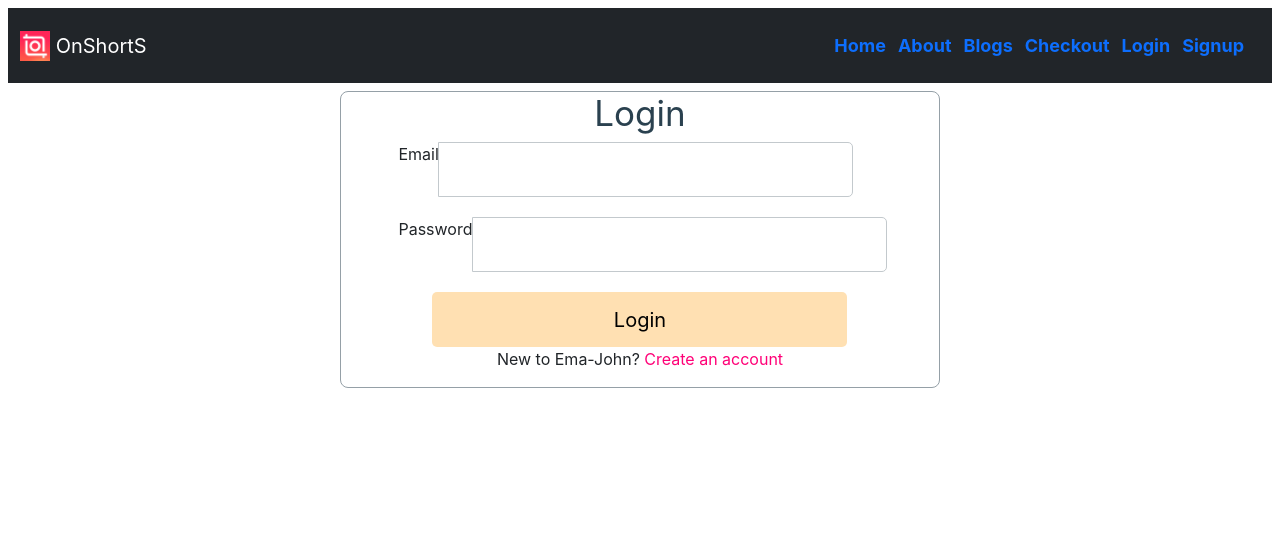
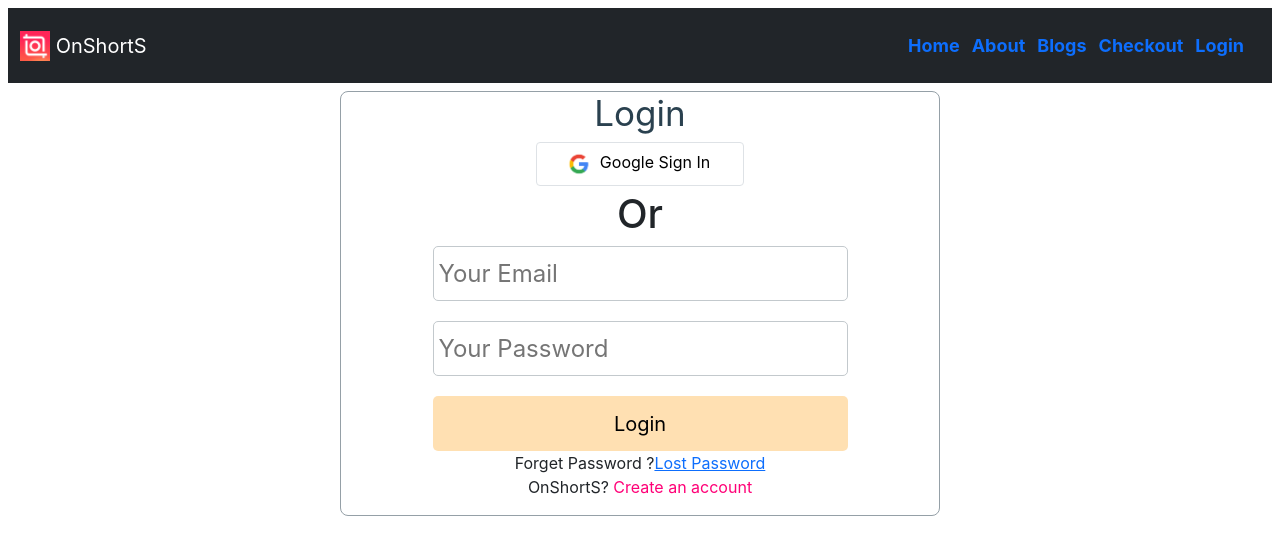
Before and after one commit to shohidmax/firebase_auth, a React (Create React App) app: page /Login in a window 1280 px wide. Shown: the top 554 px of the page. Built offline with nearby package versions, Linux system fonts and the light colour scheme; no server answers.

Commit message:
login with google compleater

```diff
--- a/src/component/Bannar/Bannar.js
+++ b/src/component/Bannar/Bannar.js
@@ -46,7 +46,7 @@
               <p>
               Make a Memorable day By Wedding photography.
               </p>
-              <Link to='../#service' className="btn btn-primary">Book Now</Link>
+              <Link to="../Checkout" className="btn btn-primary">Book Now</Link>
             </div>
           </div>
           <div className="carousel-item">
@@ -56,7 +56,7 @@
               <p>
               Make you as a Profesonal Model Artist By Model Photography.
               </p>
-              <button className="btn btn-primary">Book Now</button>
+              <Link to="../Checkout" className="btn btn-primary">Book Now</Link>
             </div>
           </div>
           <div className="carousel-item">
@@ -66,7 +66,8 @@
               <p>
               Make a Memorable day With Birthday photography.
               </p>
-              <button className="btn btn-primary">Book Now</button>
+
+              <Link to="../Checkout" className="btn btn-primary">Book Now</Link>
             </div>
           </div>
           <div className="carousel-item">
@@ -76,7 +77,7 @@
               <p>
                 It's Awsome to make A Memorible Day.
               </p>
-              <button className="btn btn-primary">Book Now</button>
+              <Link to="../Checkout" className="btn btn-primary">Book Now</Link>
             </div>
           </div>
         </div>
--- a/src/component/Checkout/Checkout.js
+++ b/src/component/Checkout/Checkout.js
@@ -3,7 +3,7 @@
 const Checkout = () => {
     return (
         <div>
-
+            <h1>this is checkout page</h1>
         </div>
     );
 };
--- a/src/component/Header/Header.js
+++ b/src/component/Header/Header.js
@@ -1,6 +1,6 @@
 import React from "react";
-import './Header.css';
-import { Container, Navbar } from "react-bootstrap";
+import "./Header.css";
+import { Container, Nav, Navbar } from "react-bootstrap";
 import { Link } from "react-router-dom";
 import logo from "../../image/logo.png";
 import auth from "../../firebase.init";
@@ -8,15 +8,12 @@
 import { signOut } from "firebase/auth";
 
 const Header = () => {
-
   const [user] = useAuthState(auth);
   console.log(user);
 
-  const handleSignOut = () =>{
-      signOut(auth);
-  }
-
-
+  const handleSignOut = () => {
+    signOut(auth);
+  };
 
   return (
     <div className="p-1 m-1 cnav1 ">
@@ -24,7 +21,7 @@
         <div>
           <Navbar bg="dark" variant="dark">
             <Container>
-              <Navbar.Brand href="#home">
+              <Navbar.Brand href="../Home">
                 <img
                   alt=""
                   src={logo}
@@ -35,18 +32,22 @@
                 OnShortS
               </Navbar.Brand>
             </Container>
+            <Container>
+
+              <Nav className="me-auto">
+
+              </Nav>
+            </Container>
             <div className="cnav m-3 ">
-              <Link to="home">home</Link>
+            <Link to="home">home</Link>
               <Link to="About">About</Link>
               <Link to="Blogs">Blogs</Link>
               <Link to="Checkout">Checkout</Link>
-              {
-                    user ?
-
-                    <button onClick={handleSignOut}>Log out</button>
-                    :
-                    <Link to="/Login">Login</Link>}
-              <Link to="Signup">Signup</Link>
+              {user ? (
+                <button onClick={handleSignOut}>Log out</button>
+              ) : (
+                <Link to="/Login">Login</Link>
+              )}
             </div>
           </Navbar>
         </div>
--- /dev/null
+++ b/src/component/Login/GoogleSignin.js
@@ -0,0 +1,34 @@
+import React from 'react';
+import logo from '../../image/google.png';
+import { useSignInWithGoogle } from 'react-firebase-hooks/auth';
+import auth from '../../firebase.init';
+const GoogleSignin = () => {
+    const [signInWithGoogle, user, loading, error] = useSignInWithGoogle(auth);
+
+  if (error) {
+    return (
+      <div>
+        <p>Error: {error.message}</p>
+      </div>
+    );
+  }
+  if (loading) {
+    return <p>Loading...</p>;
+  }
+  if (user) {
+    return (
+      <div>
+        <p >Successfully Loged</p>
+      </div>
+    );
+  }
+
+    return (
+        <div className=' btn bg-succes w-50 mx-auto border'>
+            <img style={{width: "30px"}} src={logo} alt="" />
+            <button onClick={() => signInWithGoogle()} style={{ background:"border-box"}} className='border-0'>Google Sign In</button>
+        </div>
+    );
+};
+
+export default GoogleSignin;
--- a/src/component/Login/Login.js
+++ b/src/component/Login/Login.js
@@ -2,6 +2,7 @@
 import { useSignInWithEmailAndPassword } from 'react-firebase-hooks/auth';
 import { Link, useLocation, useNavigate } from 'react-router-dom';
 import auth from '../../firebase.init';
+import GoogleSignin from './GoogleSignin';
 import './Login.css';
 
 const Login = () => {
@@ -39,14 +40,16 @@
         <div className='form-container'>
             <div>
                 <h2 className='form-title'>Login</h2>
+                <div>
+                    {<GoogleSignin></GoogleSignin>}
+                    <div className='mt-1 mb-1'><h1>Or</h1></div>
+                </div>
                 <form onSubmit={handleUserSignIn}>
                     <div className="input-group">
-                        <label htmlFor="email">Email</label>
-                        <input onBlur={handleEmailBlur} type="email" name="email" id="" required />
+                        <input onBlur={handleEmailBlur} type="email" name="email" id="" placeholder='Your Email' required />
                     </div>
                     <div className="input-group">
-                        <label htmlFor="password">Password</label>
-                        <input onBlur={handlePasswordBlur} type="password" name="password" id="" required />
+                        <input onBlur={handlePasswordBlur} type="password" name="password" id="" placeholder='Your Password' required />
                     </div>
                     <p style={{ color: 'red' }}>{error?.message}</p>
                     {
@@ -56,8 +59,11 @@
                     }
                     <input className='form-submit' type="submit" value="Login" />
                 </form>
+                <div>
+                    Forget Password ?<a href="">Lost Password</a>
+                </div>
                 <p>
-                    New to Ema-John? <Link className='form-link' to="/signup">Create an account</Link>
+                    OnShortS? <Link className='form-link' to="/signup">Create an account</Link>
                 </p>
             </div>
         </div>
--- a/src/component/Services/Services.js
+++ b/src/component/Services/Services.js
@@ -4,7 +4,7 @@
 const Services = () => {
   const [service, setservic] = useState([]);
   useEffect(() => {
-    fetch("Services.json")
+    fetch('Services.json')
       .then((res) => res.json())
       .then((datas) => setservic(datas));
   }, []);
--- a/src/component/SignUp/SignUp.js
+++ b/src/component/SignUp/SignUp.js
@@ -9,9 +9,7 @@
     const [confirmPassword, setConfirmPassword] = useState('');
     const [error, setError] = useState('');
     const navigate = useNavigate();
-
     const [createUserWithEmailAndPassword, user] = useCreateUserWithEmailAndPassword(auth)
-
     const handleEmailBlur = event =>{
         setEmail(event.target.value);
     }
@@ -19,15 +17,12 @@
     const handlePasswordBlur = event =>{
         setPassword(event.target.value);
     }
-
     const handleConfirmPasswordBlur = event =>{
         setConfirmPassword(event.target.value);
     }
-
     if(user){
         navigate('/About');
     }
-
     const handleCreateUser = event =>{
         event.preventDefault();
         if(password !== confirmPassword){
@@ -41,23 +36,19 @@
 
         createUserWithEmailAndPassword(email, password);
     }
-
     return (
         <div className='form-container'>
             <div>
                 <h2 className='form-title'>Sign Up</h2>
                 <form onSubmit={handleCreateUser}>
                     <div className="input-group">
-                        <label htmlFor="email">Email</label>
-                        <input onBlur={handleEmailBlur} type="email" name="email" id="" required/>
+                        <input onBlur={handleEmailBlur} type="email" name="email" id="" placeholder='Your Email' required/>
                     </div>
                     <div className="input-group">
-                        <label htmlFor="password">Password</label>
-                        <input onBlur={handlePasswordBlur} type="password" name="password" id=""  required/>
+                        <input onBlur={handlePasswordBlur} type="password" name="password" id="" placeholder='Your Password'  required/>
                     </div>
                     <div className="input-group">
-                        <label htmlFor="confirm-password">Confirm Password</label>
-                        <input onBlur={handleConfirmPasswordBlur} type="password" name="confirm-password" id="" />
+                        <input onBlur={handleConfirmPasswordBlur} type="password" name="confirm-password" id="" placeholder='Your Confirm Password' />
                     </div>
                     <p style={{color: 'red'}}>{error}</p>
                     <input className='form-submit' type="submit" value="Sign Up"  required/>
```
Also changed, not shown: src/component/Services/services.json (added, +44 -0 lines), src/image/google.png (added), 1 other file (tests, documents, lock files or other folders).
